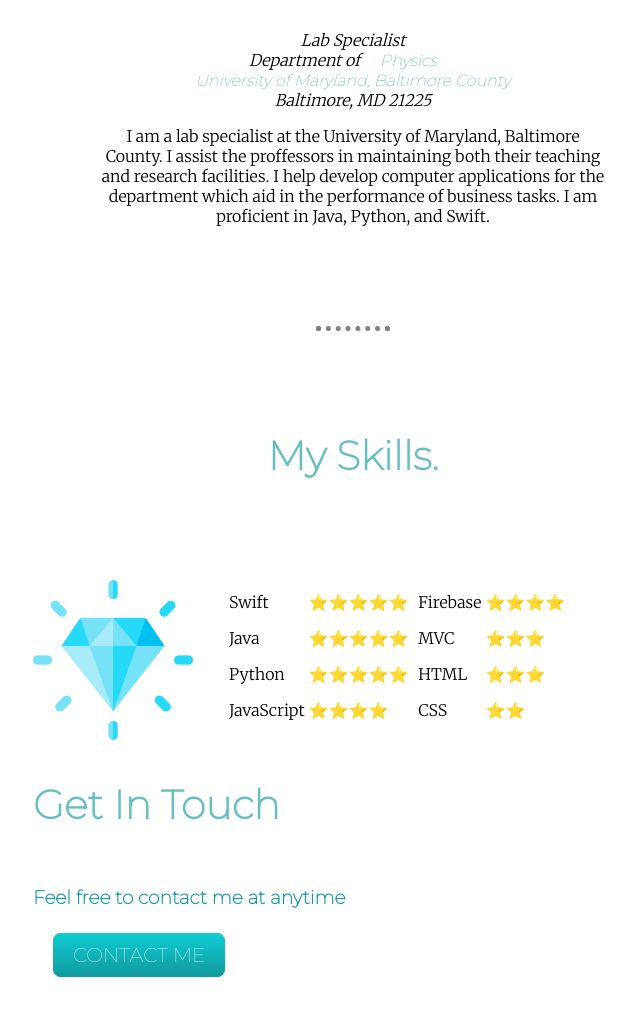
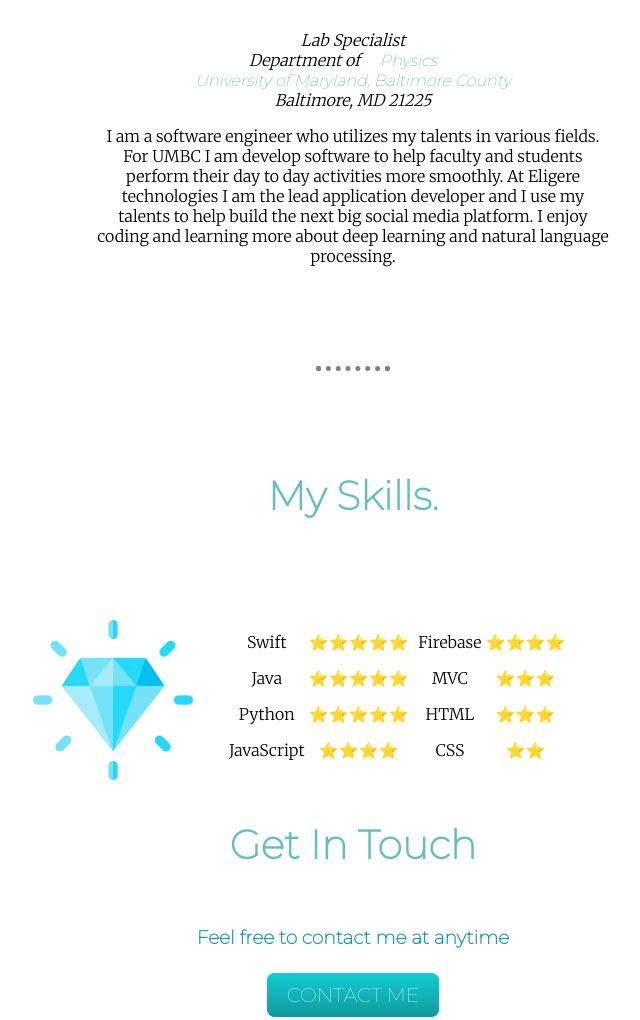
Before and after one commit to DavidBrynnHouse/CV, a plain HTML site: page index.html in a window 1280 px wide. Shown: the part 1001-2021 px from the top of the page, without its empty margins (287-927 px from the left). Drawn offline with Linux system fonts and the light colour scheme.

Commit message:
fix alignment

```diff
--- a/index.html
+++ b/index.html
@@ -26,10 +26,11 @@
             Department of<a href="https://physics.umbc.edu/">Physics</a><br>
             <a href="www.umbc.edu">University of Maryland, Baltimore County</a><br>
             Baltimore, MD 21225</em></p>
-        <p>I am a lab specialist at the University of Maryland, Baltimore County.
-          I assist the proffessors in maintaining both their teaching and research facilities.
-          I help develop computer applications for the department which aid in the performance of
-          business tasks. I am proficient in Java, Python, and Swift.</p>
+        <p>I am a software engineer who utilizes my talents in various fields. For UMBC I am develop software
+          to help faculty and students perform their day to day activities more smoothly. At Eligere technologies
+          I am the lead application developer and I use my talents to help build the next big social media platform.
+          I enjoy coding and learning more about deep learning and natural language processing.
+        </p>
     </div>
     <hr>
     <div class="skills">
--- a/static/styles.css
+++ b/static/styles.css
@@ -70,7 +70,7 @@ a:hover {
 .skill-row {
   width: 50%;
   margin: 100px auto;
-  text-align: left;
+  text-align: center;
   line-height: 2;
 }
 
```
